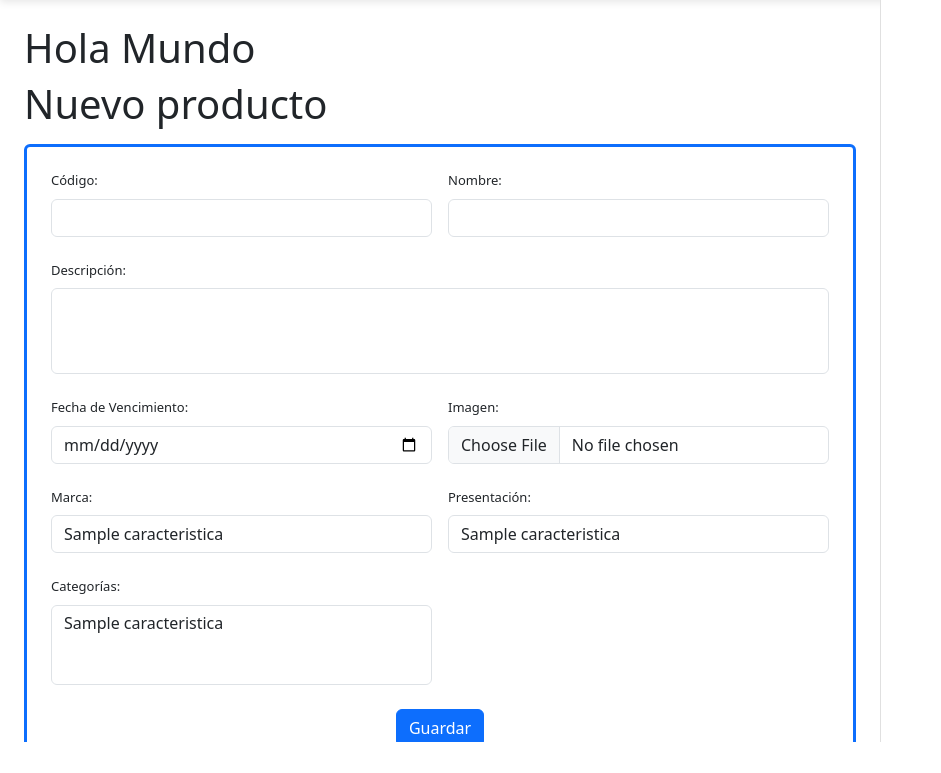
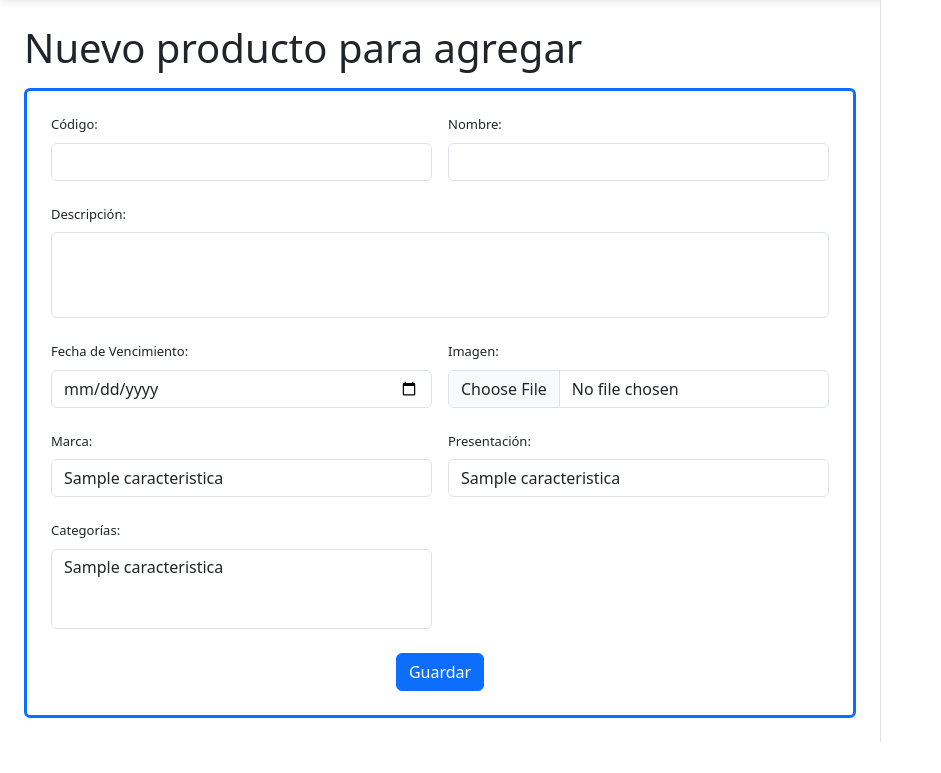
Before and after one commit to josephmercury10/Mundowaffles_app, a Flask app: page /productos/add in a window 1280 px wide. Shown: the part 76-849 px from the top of the page, without its empty margins (0-941 px from the left). Run offline with Flask 3, Linux system fonts and the light colour scheme; tables that the repository leaves empty hold one stand-in row (values such as "Sample post"); some libraries are stand-ins or nearby versions.

Commit message:
agregando texto

```diff
--- a/templates/productos/create.html
+++ b/templates/productos/create.html
@@ -6,8 +6,7 @@
 
         <div class="left-panel">
             {% block left_panel %}
-            <h1>Hola Mundo</h1>
-            <h1>Nuevo producto</h1>
+            <h1>Nuevo producto para agregar</h1>
             <div class="container w-100 border border-3 border-primary rounded p-4 mt-3">
                 <form action="" method="post" enctype="multipart/form-data">
                     {{ form.hidden_tag() }}
```
